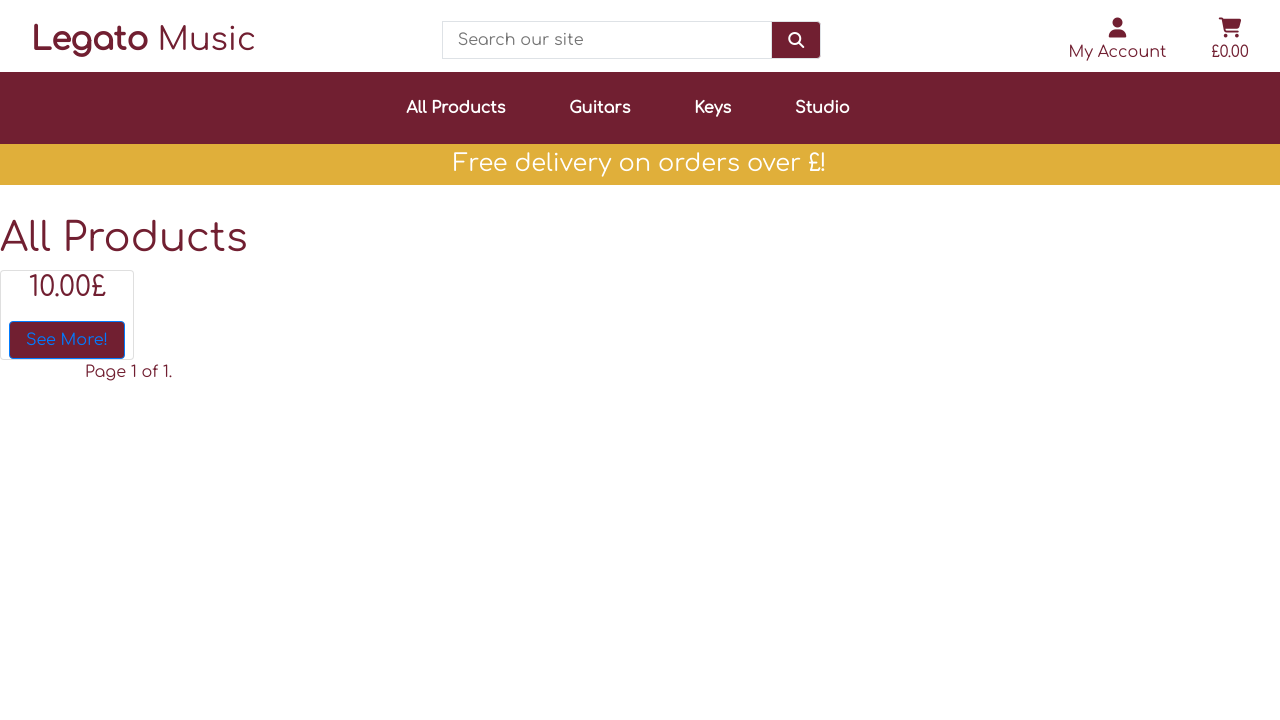
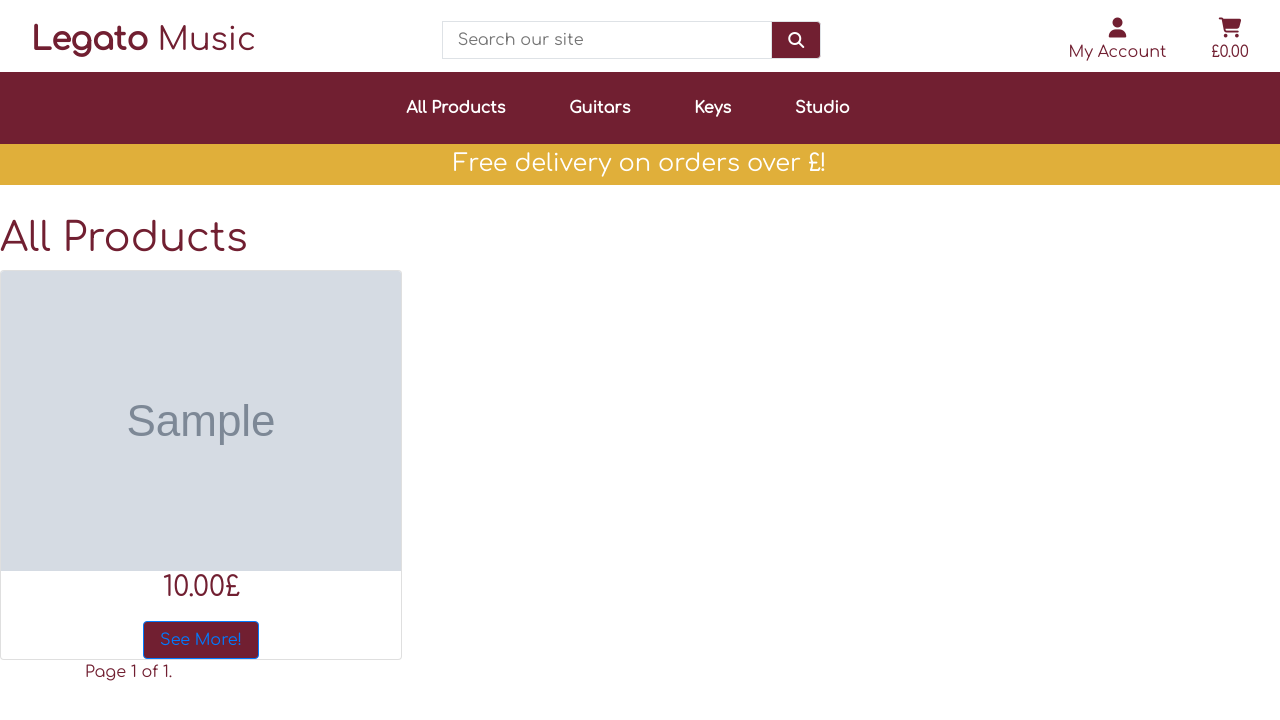
Before and after one commit to PaulModaley/guitarstore, a Django app: page /products/ in a window 1280 px wide. Shown: the top 720 px of the page. Run offline with Django 3.2, Linux system fonts and the light colour scheme; tables that the repository leaves empty hold one stand-in row (values such as "Sample post"); grey boxes marked "Sample" are stand-in pictures; some libraries are stand-ins or nearby versions.

Commit message:
work on product page including rendering images

```diff
--- a/products/templates/products/products.html
+++ b/products/templates/products/products.html
@@ -13,7 +13,15 @@
         {% for product in products %}
         <div class="card justify-content-center">
             <div class="inner-card text-center">
-
+                {% if product.image %}
+                <a href="{% url 'product_detail' product.id %}">
+                    <img class="card-img-top img-fluid" src="{{ product.image.url }}" alt="{{ product.name }}">
+                </a>
+                {% else %}
+                <a href="{% url 'product_detail' product.id %}">
+                    <img class="card-img-top img-fluid" src="{{ MEDIA_URL }}noimage.png" alt="{{ product.name }}">
+                </a>
+                {% endif %}
                 <div class="px-2">
                     <h3>{{ product.price }}£</h3>
                 </div>
```
Also changed, not shown: media/GettyImages-1283477913_1.jpg (added).
